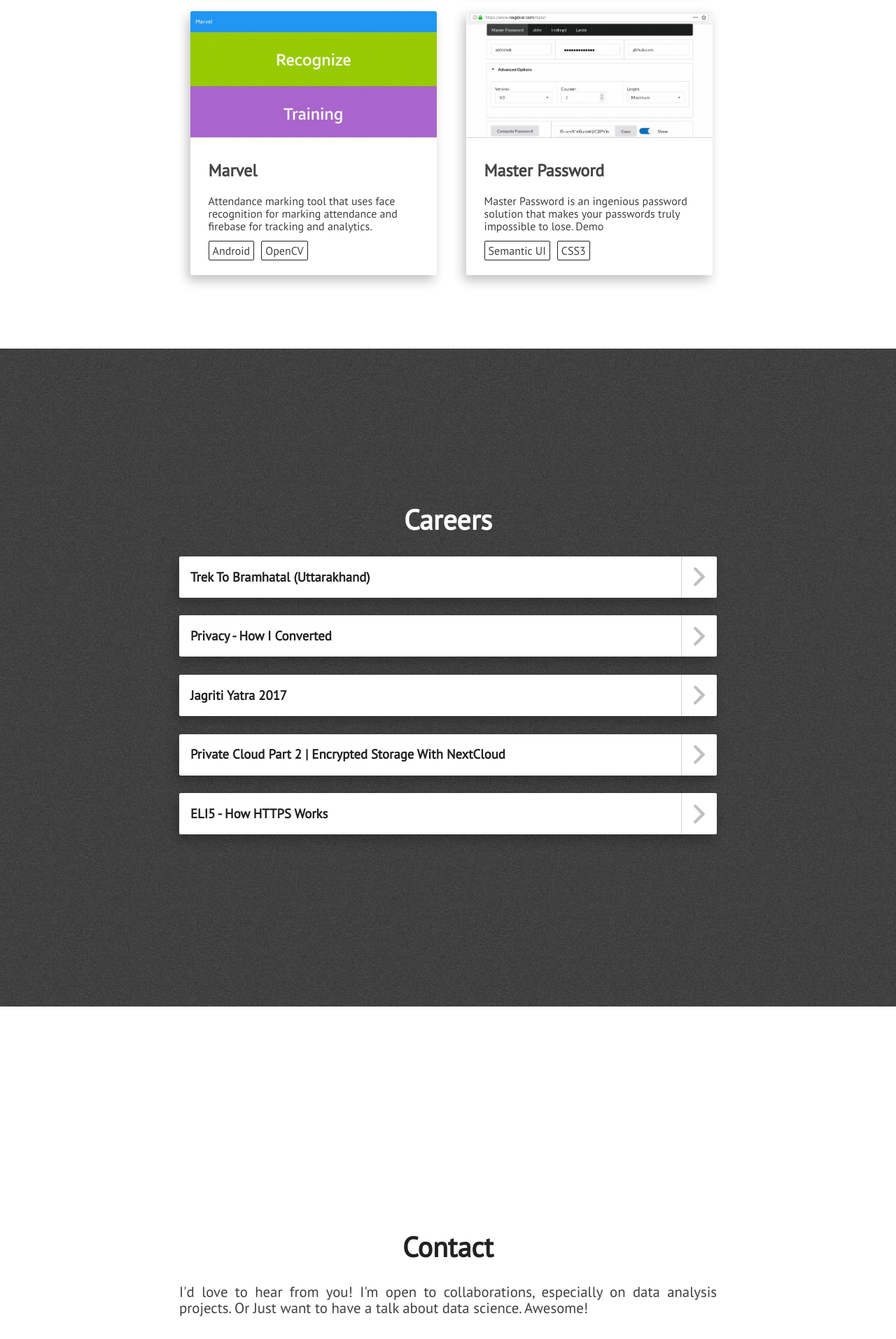
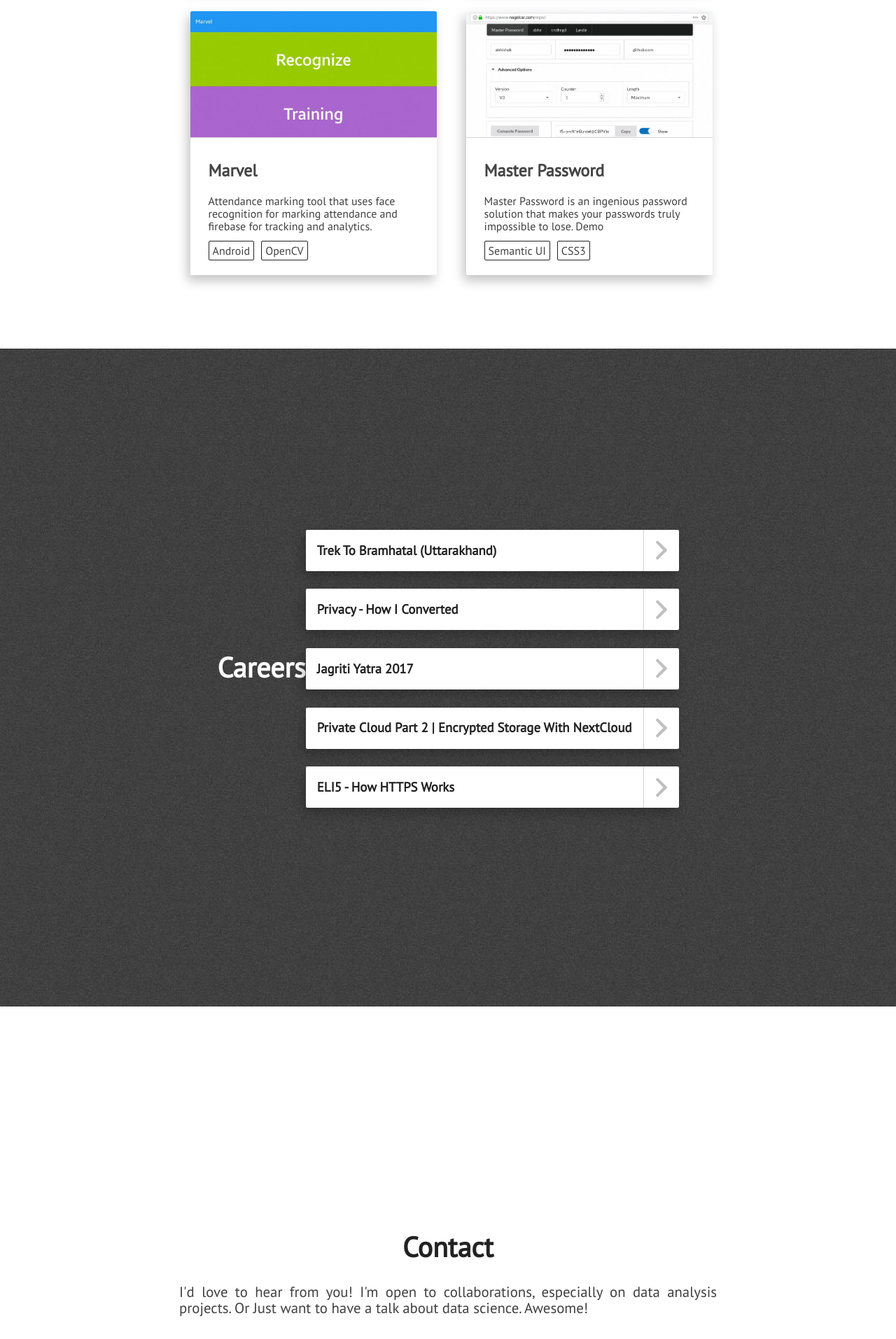
Before and after one commit to YoungheeGGO/YoungheeGGo.github.io, a Jekyll site: the page built from index.html, in a window 1280 px wide. Shown: the part 3508-5421 px from the top of the page at 70% size. Built offline with Jekyll 4.4.1, drawn with Linux system fonts in a browser that asks for light colours; nearby versions of some CDN libraries.

Commit message:
Update blogs.html

```diff
--- a/_includes/blogs.html
+++ b/_includes/blogs.html
@@ -1,9 +1,9 @@
 <!--Origin Theme-->
 <div class="section-wrapper">
     <section class="section" id="blog-posts">
-        <div class="full-width">
+        <!--<div class="full-width">-->
             <div class="section-heading" id="recent-posts-text">Careers</div>
             <div class="blogs-wrapper" id="rss-feeds"></div>
-        </div>
+        <!--</div>-->
     </section>
 </div>
```
